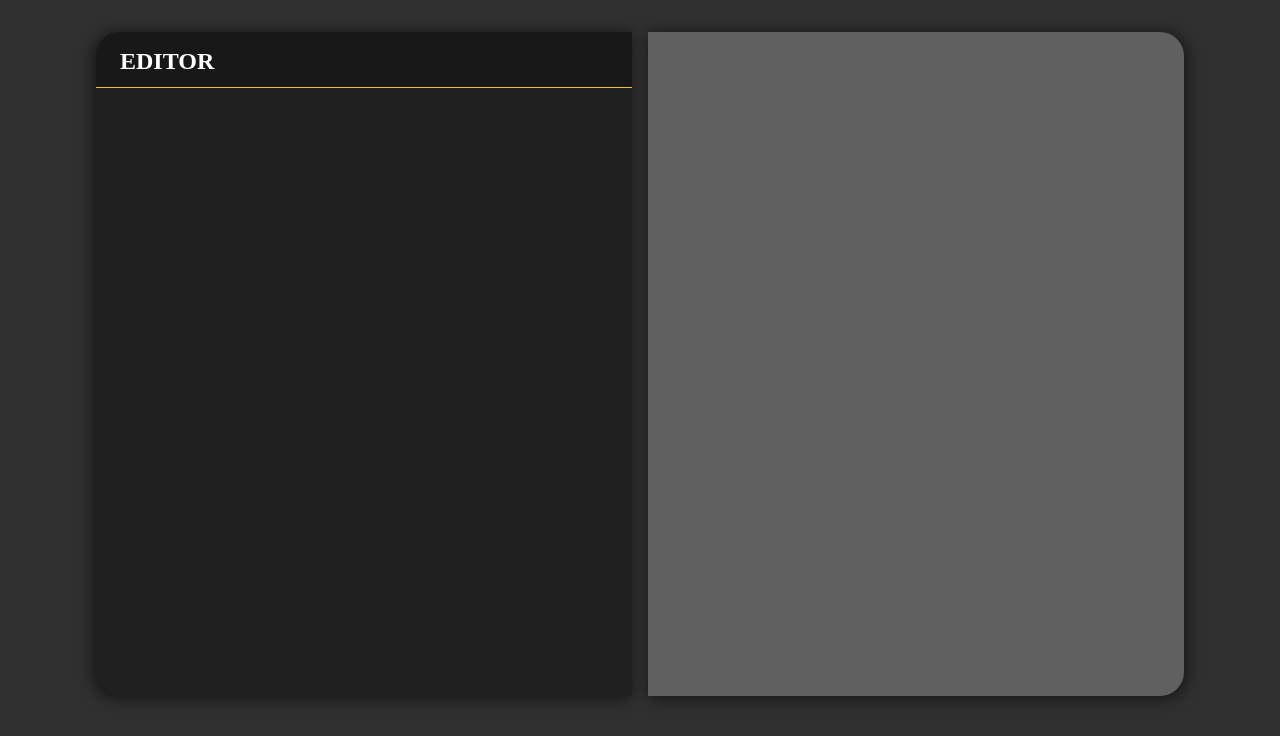
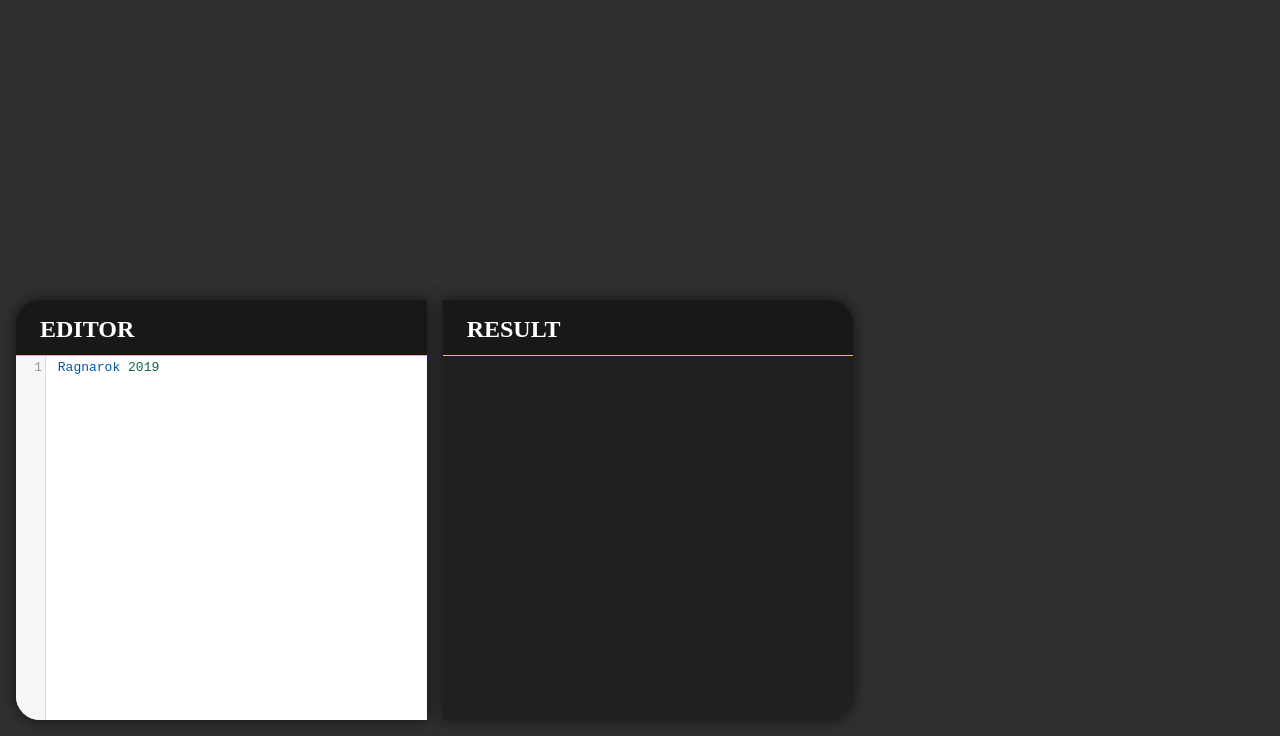
Before and after one commit to MarioMatheus/ragnakode, a website built with webpack: page dist/index.html in a window 1280 px wide. Shown: the part 64-800 px from the top of the page. Built offline with nearby package versions, Linux system fonts and the light colour scheme.

Commit message:
changes-in-codemirror-css-file-&-project-layout-redesigned

```diff
--- a/dist/index.html
+++ b/dist/index.html
@@ -24,17 +24,18 @@
       <div class = "EditorContainer">
         <div class = "EditorHeaderView">
           <div class = "MainText"> EDITOR </div>
-            <div class = "SeparatorView"></div>
+          <div class = "SeparatorView"></div>
         </div>
-      </div>
-      <div class = "ResultContainer"> </div>
-      <!-- <div class = "EditorContainer">
-        <textarea id = "editor"> WEEKOMP: RAGNAKODE 11/10/2019 </textarea>
+
+        <textarea id = "editor"> Ragnarok 2019 </textarea>
       </div>
 
       <div class = "ResultContainer">
-        <textarea id = "editor"> RESULT: FENRIR - RAGNAROK </textarea>
-      </div> -->
+        <div class = "ResultHeaderView">
+          <div class = "MainText"> RESULT </div>
+          <div class = "SeparatorView"></div>
+        </div>
+      </div>
     </div>
 
     <script src = "main.js"> </script>
--- a/dist/lib/main.css
+++ b/dist/lib/main.css
@@ -9,26 +9,30 @@ body {
   position: fixed;
   top: 0;
   left: 0;
-  z-index: inherit;
+  z-index: 100;
 }
 
 .MainContainer {
+  background-color: transparent;
   width: 100vw;
   height: 100vh;
   display: grid;
-  grid-template-columns: auto auto;
+  grid-template-rows: auto auto;
+  grid-template-columns: auto auto auto;
   position: absolute;
   top: 0;
   left: 0;
-  z-index: inherit;
+  z-index: 0;
 }
 
 .EditorContainer {
-  background-color: rgba(32, 32, 32, 1);
+  background-color: transparent;
+  grid-row: 2;
+  grid-column: 1;
   position: relative;
-  margin: 96px 8px 40px 96px;
+  margin: 0 8px 16px 16px;
   border-radius: 24px 0 0 24px;
-  box-shadow: -2px 2px 16px rgba(0, 0, 0, 0.64);
+  box-shadow: 0 0 16px rgba(0, 0, 0, 0.64);
   z-index: inherit;
 }
 
@@ -43,11 +47,23 @@ body {
 }
 
 .ResultContainer {
-  background-color: rgba(96, 96, 96, 1);
+  background-color: rgba(32, 32, 32, 1);
+  grid-row: 2;
+  grid-column: 2;
   position: relative;
-  margin: 96px 96px 40px 8px;
+  margin: 0 16px 16px 8px;
   border-radius: 0 24px 24px 0;
-  box-shadow: 2px 2px 16px rgba(0, 0, 0, 0.64);
+  box-shadow: 0 0 16px rgba(0, 0, 0, 0.64);
+  z-index: inherit;
+}
+
+.ResultHeaderView {
+  background-color: rgba(24, 24, 24, 1);
+  height: 56px;
+  position: relative;
+  margin-left: 0;
+  margin-right: 0;
+  border-radius: 0 24px 0 0;
   z-index: inherit;
 }
 
```
Also changed, not shown: dist/lib/codemirror.css.
